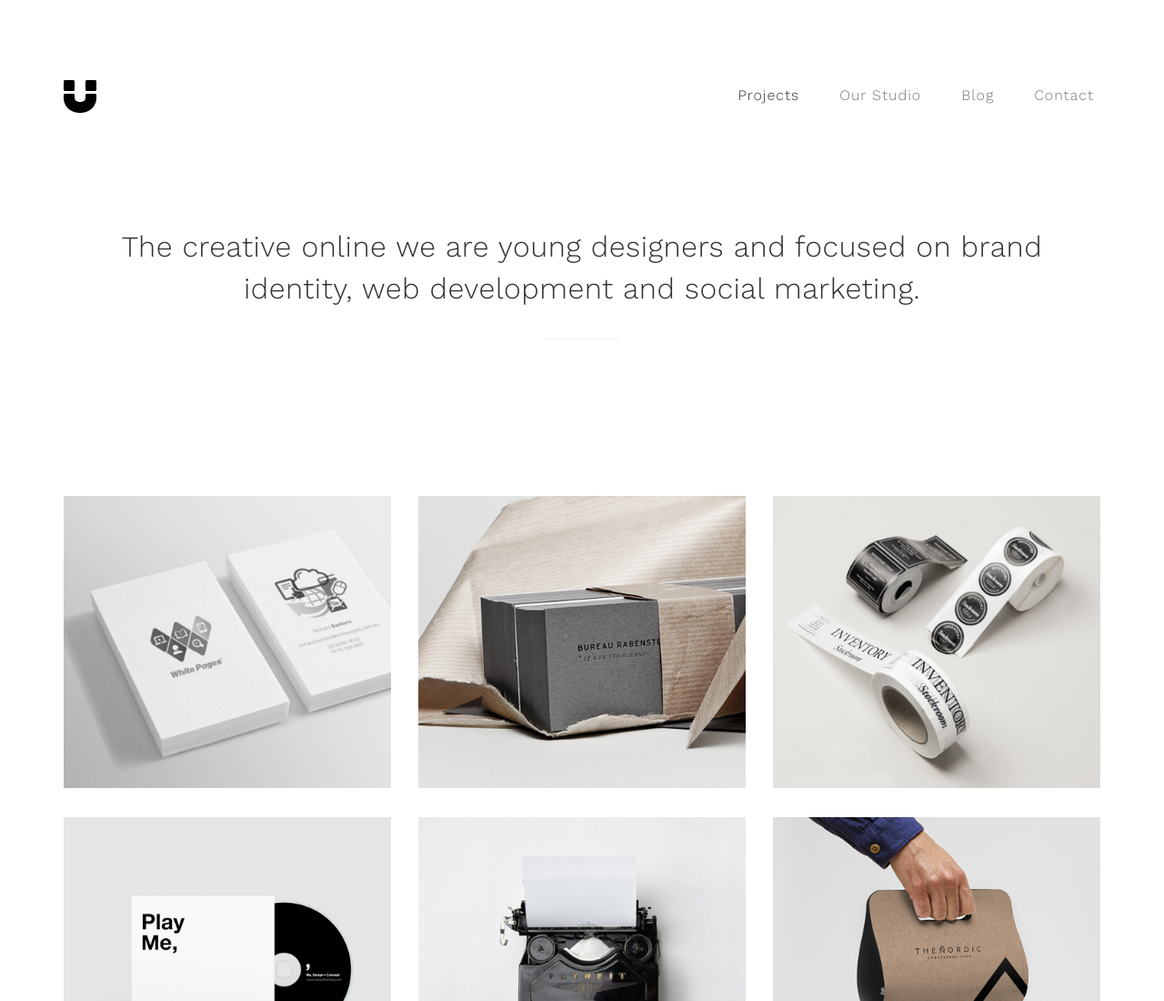
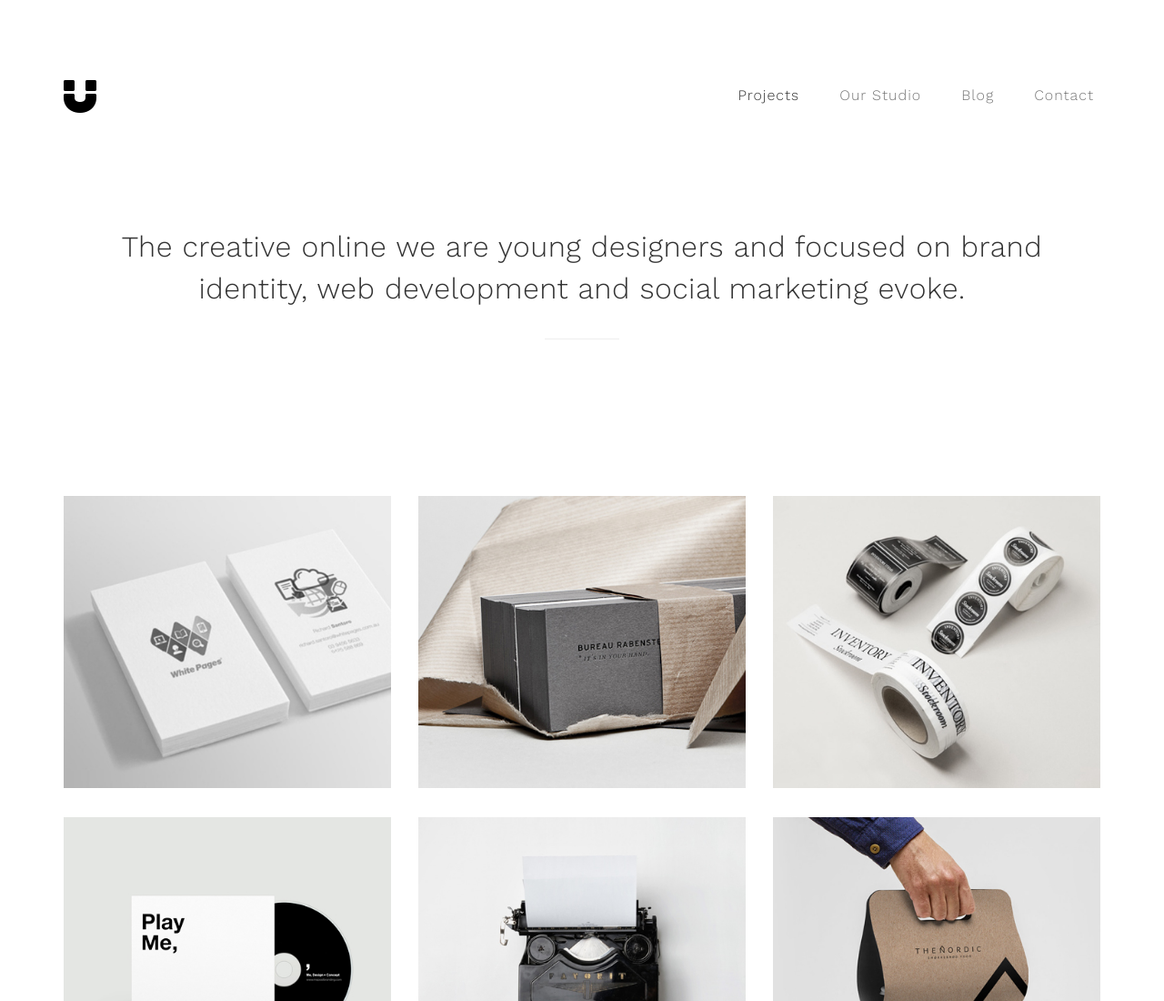
Before and after one commit to foppery/foppery.github.io, a plain HTML site: page index.html in a window 1280 px wide. Shown: the top 1100 px of the page at 91% size. Drawn offline with nearby package versions, Linux system fonts and the light colour scheme.

Commit message:
Update index.html
add some text

```diff
--- a/index.html
+++ b/index.html
@@ -62,7 +62,7 @@
 
                <div class="col-md-12 col-sm-12">
                    <!-- <h2>The creative web & mobile studio. we are young designers and focused on brand identity, web development and social marketing.</h2>-->
-                   <h2>The creative online we are young designers and focused on brand identity, web development and social marketing.</h2>
+                   <h2>The creative online we are young designers and focused on brand identity, web development and social marketing evoke.</h2>
                     <hr>
                </div>
 
```
